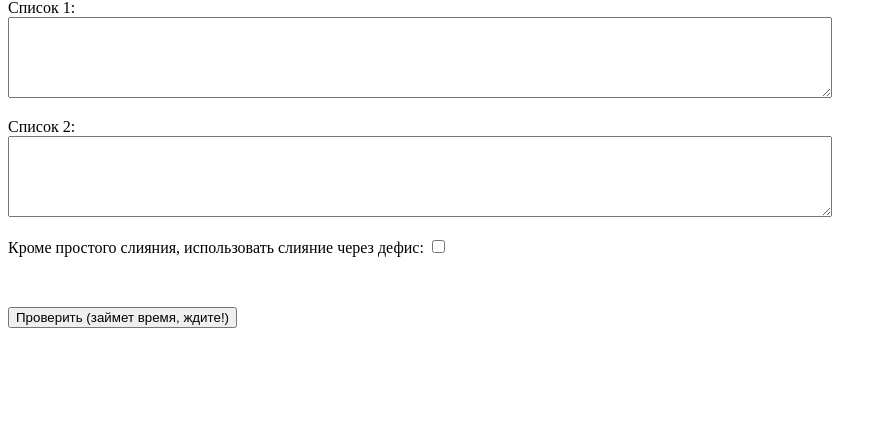
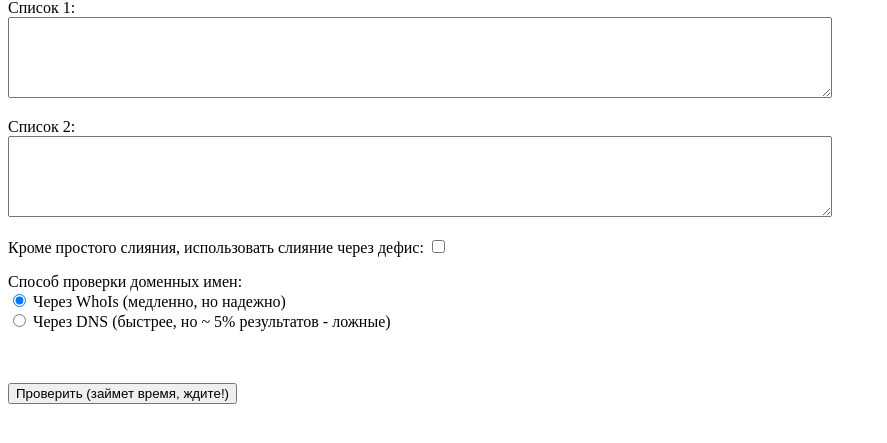
Before and after one commit to erichuang2015/Check_Free_Domains, a PHP site: page / in a window 1280 px wide. Shown: the part 69-512 px from the top of the page, without its empty margins (0-887 px from the left). Run offline with PHP 8.4, Linux system fonts and the light colour scheme.

Commit message:
Night update :)

```diff
--- a/app/controllers/controller_check_free_domains.php
+++ b/app/controllers/controller_check_free_domains.php
@@ -15,7 +15,8 @@ class Controller_Check_Free_Domains extends Controller {
     $this->model = new Model_Check_Free_Domains(
       $this->words_to_array($_POST['list1']),
       $this->words_to_array($_POST['list2']),
-      array_key_exists('box1', $_POST) && $_POST['box1'] == 'on');
+      array_key_exists('box1', $_POST) && $_POST['box1'] == 'on',
+      $_POST['method']);
     $this->view = new View();
   }
 
--- a/app/core/view.php
+++ b/app/core/view.php
@@ -13,7 +13,7 @@ class View {
 
     if(is_array($data)) {
 
-      // преобразуем элементы массива в переменные, может быть опасно
+      // преобразуем элементы массива в переменные
       extract($data);
     }
 
--- a/app/views/check_free_domains_view.php
+++ b/app/views/check_free_domains_view.php
@@ -32,8 +32,23 @@ if (isset($defis) && $defis)
 ?>
 >
 </p>
+<?php if (!isset($method)) $method = 'whois'; ?>
 
-<br>
+Способ проверки доменных имен:<br>
+<input name="method" type="radio" value="whois"
+<?php
+if ($method == 'whois')
+  echo ' checked';
+?>
+> Через WhoIs (медленно, но надежно)<br>
+<input name="method" type="radio" value="dns"
+<?php
+if ($method == 'dns')
+  echo ' checked';
+?>
+> Через DNS (быстрее, но ~ 5% результатов - ложные)<br>
+
+<br><br>
 
 <p><input type='submit' value='Проверить (займет время, ждите!)'></p>
 
@@ -43,7 +58,7 @@ if (isset($defis) && $defis)
 if (isset($freenames)) {
   echo '<br><p>Всего проверено доменных имен: ', $names_counter;
   $fnames_counter = count($freenames);
-  echo '<br>Из них доступны и не заняты: ', $fnames_counter;
+  echo '<br>Из них свободны: ', $fnames_counter;
   if ($fnames_counter > 0) {
     echo '<br><br>Найденные доменные имена:<br><br>';
     echo implode('<br>', $freenames);
```
Also changed, not shown: app/models/model_check_free_domains.php (+30 -11 lines), app/controllers/controller_main.php (line endings or trailing spaces).
